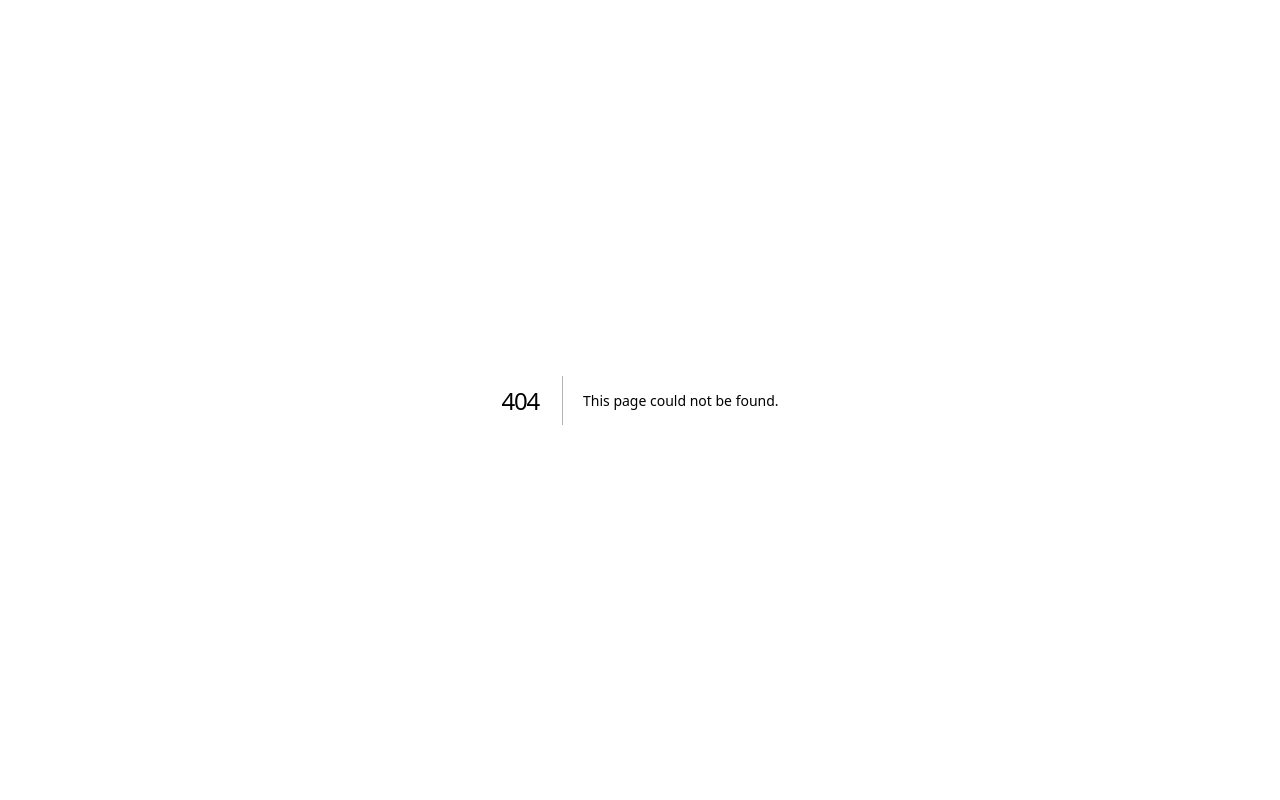
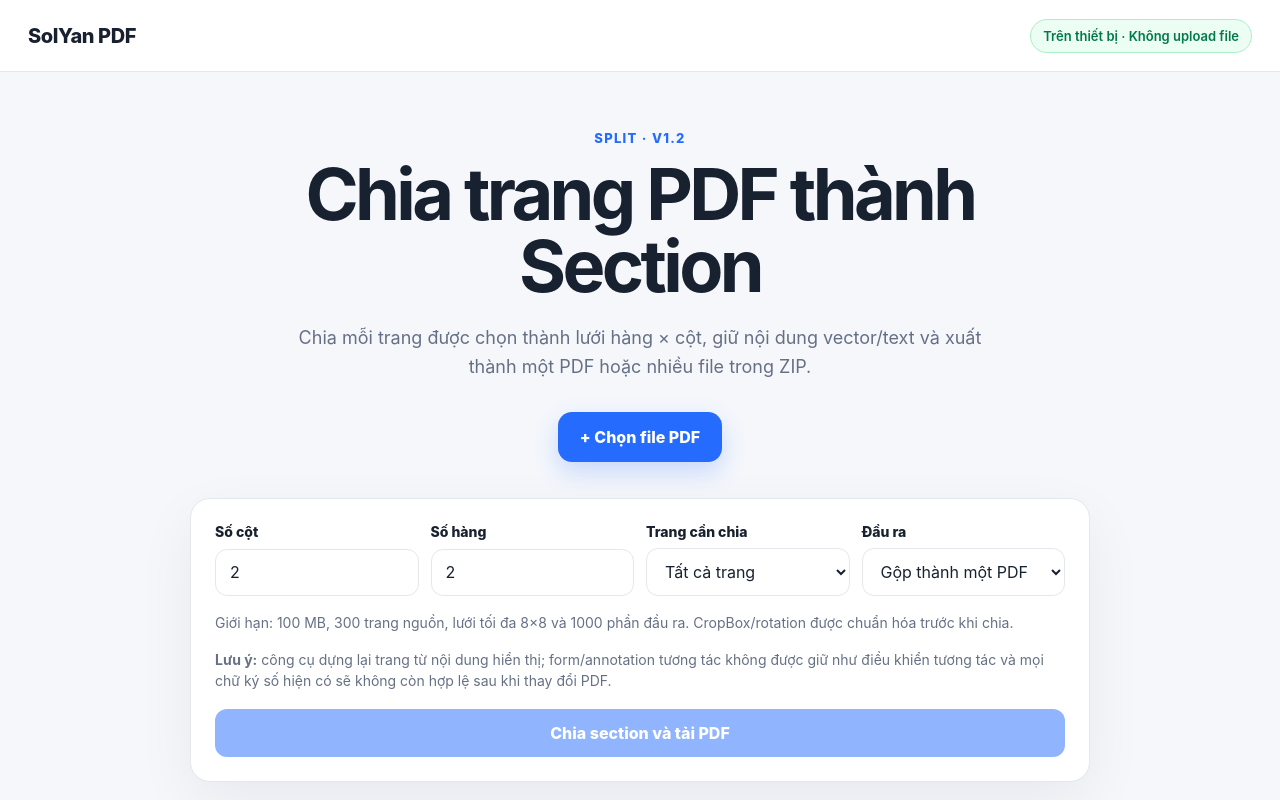
Before and after one commit to solyan842/SolYan-PDF, a Next.js app in the folder frontend/: page /split-sections in a window 1280 px wide. Before the commit this address had no page. Built offline with nearby package versions, Linux system fonts and the light colour scheme.

Commit message:
feat: add split-sections UI

```diff
--- /dev/null
+++ b/frontend/app/split-sections/page.tsx
@@ -0,0 +1,148 @@
+'use client';
+
+import { ChangeEvent, useMemo, useState } from 'react';
+import JSZip from 'jszip';
+import { PDFDocument } from 'pdf-lib';
+import {
+  createMergedSectionPdf,
+  createSectionParts,
+  MAX_SECTION_GRID_SIDE,
+  MAX_SECTION_OUTPUT_PAGES,
+  MAX_SECTION_SOURCE_PAGES,
+  resolveSectionPages,
+  SectionSplitMode,
+} from '../../lib/split-sections';
+import { downloadPdf } from '../../lib/pdf-client';
+
+const MAX_FILE_SIZE = 100 * 1024 * 1024;
+
+type OutputMode = 'merged' | 'zip';
+
+const SPLIT_MODES: Array<{ value: SectionSplitMode; label: string }> = [
+  { value: 'all', label: 'Tất cả trang' },
+  { value: 'custom', label: 'Trang tùy chọn' },
+  { value: 'except-first', label: 'Trừ trang đầu' },
+  { value: 'except-last', label: 'Trừ trang cuối' },
+  { value: 'except-first-last', label: 'Trừ trang đầu và cuối' },
+];
+
+function downloadBlob(blob: Blob, filename: string) {
+  const url = URL.createObjectURL(blob);
+  const anchor = document.createElement('a');
+  anchor.href = url;
+  anchor.download = filename;
+  document.body.appendChild(anchor);
+  anchor.click();
+  anchor.remove();
+  URL.revokeObjectURL(url);
+}
+
+export default function SplitSectionsPage() {
+  const [file, setFile] = useState<File | null>(null);
+  const [pageCount, setPageCount] = useState(0);
+  const [columns, setColumns] = useState(2);
+  const [rows, setRows] = useState(2);
+  const [mode, setMode] = useState<SectionSplitMode>('all');
+  const [customPages, setCustomPages] = useState('');
+  const [outputMode, setOutputMode] = useState<OutputMode>('merged');
+  const [busy, setBusy] = useState(false);
+  const [error, setError] = useState('');
+  const [result, setResult] = useState('');
+
+  const preview = useMemo(() => {
+    if (!pageCount) return { splitPages: 0, outputPages: 0, error: '' };
+    if (!Number.isInteger(columns) || !Number.isInteger(rows) || columns < 1 || rows < 1 || columns > MAX_SECTION_GRID_SIDE || rows > MAX_SECTION_GRID_SIDE) {
+      return { splitPages: 0, outputPages: 0, error: `Số hàng/cột phải từ 1 đến ${MAX_SECTION_GRID_SIDE}.` };
+    }
+    try {
+      const selected = resolveSectionPages(pageCount, mode, customPages);
+      const outputPages = pageCount - selected.size + selected.size * columns * rows;
+      return {
+        splitPages: selected.size,
+        outputPages,
+        error: outputPages > MAX_SECTION_OUTPUT_PAGES ? `Cấu hình tạo ${outputPages} phần, vượt giới hạn ${MAX_SECTION_OUTPUT_PAGES}.` : '',
+      };
+    } catch (cause) {
+      return { splitPages: 0, outputPages: 0, error: cause instanceof Error ? cause.message : 'Cấu hình trang không hợp lệ.' };
+    }
+  }, [pageCount, columns, rows, mode, customPages]);
+
+  async function onFile(event: ChangeEvent<HTMLInputElement>) {
+    const selected = event.target.files?.[0] ?? null;
+    setFile(null);
+    setPageCount(0);
+    setError('');
+    setResult('');
+    if (!selected) return;
+    if (selected.size > MAX_FILE_SIZE) {
+      setError('PDF vượt giới hạn 100 MB cho xử lý local.');
+      event.target.value = '';
+      return;
+    }
+    try {
+      const document = await PDFDocument.load(await selected.arrayBuffer());
+      if (document.getPageCount() > MAX_SECTION_SOURCE_PAGES) {
+        throw new Error(`Tách section giới hạn ${MAX_SECTION_SOURCE_PAGES} trang nguồn.`);
+      }
+      setFile(selected);
+      setPageCount(document.getPageCount());
+    } catch (cause) {
+      setError(cause instanceof Error ? cause.message : 'Không đọc được PDF.');
+    }
+  }
+
+  async function splitSections() {
+    if (!file || preview.error) return;
+    setBusy(true);
+    setError('');
+    setResult('');
+    const options = { columns, rows, mode, customPages };
+    const base = file.name.replace(/\.pdf$/i, '') || 'document';
+    try {
+      const sourceBytes = await file.arrayBuffer();
+      if (outputMode === 'merged') {
+        const bytes = await createMergedSectionPdf(sourceBytes, options);
+        downloadPdf(bytes, `${base}-sections.pdf`);
+        setResult(`Đã tạo 1 PDF gồm ${preview.outputPages} trang/phần.`);
+      } else {
+        const parts = await createSectionParts(sourceBytes, options);
+        const zip = new JSZip();
+        parts.forEach((part) => zip.file(part.filename, part.bytes));
+        const blob = await zip.generateAsync({ type: 'blob', compression: 'STORE' });
+        downloadBlob(blob, `${base}-sections.zip`);
+        setResult(`Đã tạo ${parts.length} PDF riêng trong ZIP.`);
+      }
+    } catch (cause) {
+      setError(cause instanceof Error ? cause.message : 'Không thể chia PDF thành section.');
+    } finally {
+      setBusy(false);
+    }
+  }
+
+  return <main className="shell">
+    <header className="topbar"><a className="brand" href="/">SolYan PDF</a><div className="privacy-pill">Trên thiết bị · Không upload file</div></header>
+    <section className="hero compact-hero">
+      <p className="eyebrow">SPLIT · V1.2</p>
+      <h1>Chia trang PDF thành Section</h1>
+      <p className="subtitle">Chia mỗi trang được chọn thành lưới hàng × cột, giữ nội dung vector/text và xuất thành một PDF hoặc nhiều file trong ZIP.</p>
+      <label className="picker"><input type="file" accept="application/pdf,.pdf" onChange={onFile}/><span>+ Chọn file PDF</span></label>
+    </section>
+    <section className="workspace form-workspace">
+      <div style={{ display: 'grid', gridTemplateColumns: 'repeat(auto-fit, minmax(190px, 1fr))', gap: 12 }}>
+        <label className="field"><span>Số cột</span><input type="number" min="1" max={MAX_SECTION_GRID_SIDE} step="1" value={columns} onChange={(event) => setColumns(Number(event.target.value))}/></label>
+        <label className="field"><span>Số hàng</span><input type="number" min="1" max={MAX_SECTION_GRID_SIDE} step="1" value={rows} onChange={(event) => setRows(Number(event.target.value))}/></label>
+        <label className="field"><span>Trang cần chia</span><select value={mode} onChange={(event) => setMode(event.target.value as SectionSplitMode)}>{SPLIT_MODES.map((item) => <option key={item.value} value={item.value}>{item.label}</option>)}</select></label>
+        <label className="field"><span>Đầu ra</span><select value={outputMode} onChange={(event) => setOutputMode(event.target.value as OutputMode)}><option value="merged">Gộp thành một PDF</option><option value="zip">Mỗi phần một PDF · ZIP</option></select></label>
+      </div>
+      {mode === 'custom' && <label className="field"><span>Trang tùy chọn</span><input type="text" value={customPages} onChange={(event) => setCustomPages(event.target.value)} placeholder="Ví dụ: 1,3-5,8"/></label>}
+      {file && <div className="result-box"><strong>Preview</strong><p>{pageCount} trang nguồn · chia {preview.splitPages} trang theo lưới {columns}×{rows} · đầu ra <strong>{preview.outputPages || 0} phần/trang</strong>.</p><p>Section đi theo cột từ trái sang phải; trong mỗi cột đi từ trên xuống dưới. Trang không được chọn vẫn giữ nguyên như một phần.</p></div>}
+      {file && <p className="selected-file">Đã chọn: <strong>{file.name}</strong></p>}
+      <p className="hint">Giới hạn: 100 MB, {MAX_SECTION_SOURCE_PAGES} trang nguồn, lưới tối đa {MAX_SECTION_GRID_SIDE}×{MAX_SECTION_GRID_SIDE} và {MAX_SECTION_OUTPUT_PAGES} phần đầu ra. CropBox/rotation được chuẩn hóa trước khi chia.</p>
+      <p className="hint"><strong>Lưu ý:</strong> công cụ dựng lại trang từ nội dung hiển thị; form/annotation tương tác không được giữ như điều khiển tương tác và mọi chữ ký số hiện có sẽ không còn hợp lệ sau khi thay đổi PDF.</p>
+      {preview.error && file && <div className="error">{preview.error}</div>}
+      {result && <div className="success">{result}</div>}
+      {error && <div className="error">{error}</div>}
+      <button className="merge-button" type="button" onClick={splitSections} disabled={!file || busy || Boolean(preview.error) || preview.outputPages < 1}>{busy ? 'Đang chia section…' : outputMode === 'merged' ? 'Chia section và tải PDF' : 'Chia section và tải ZIP'}</button>
+    </section>
+  </main>;
+}
```
